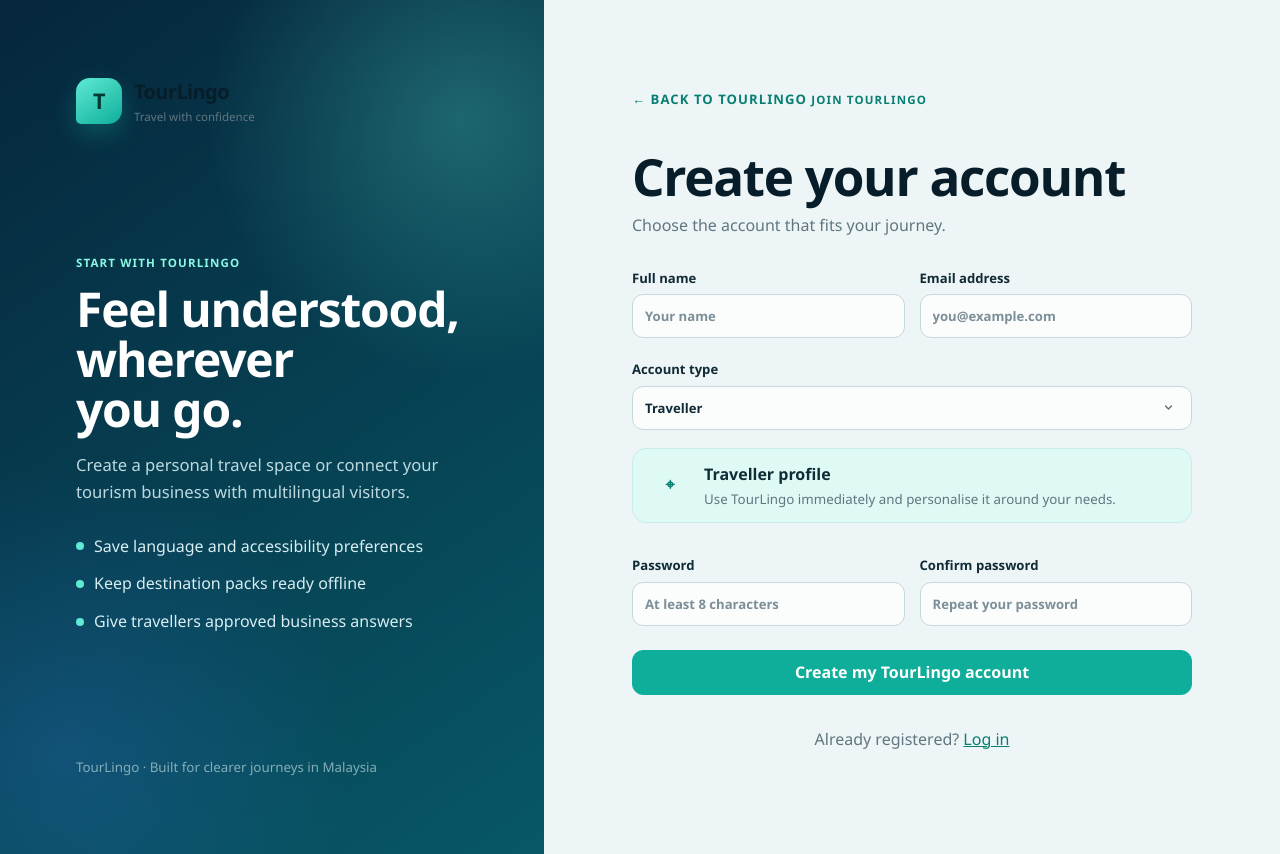
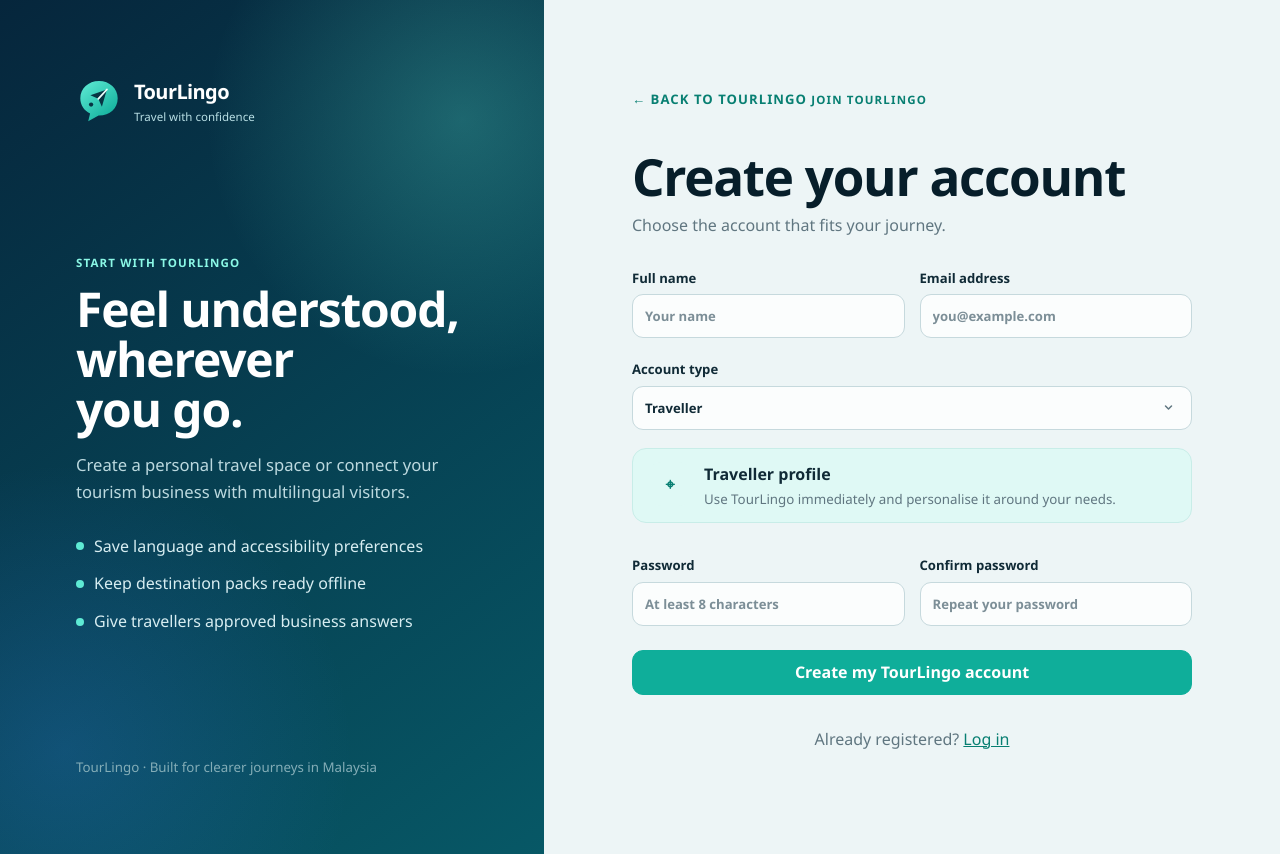
Before and after one commit to csloh-wm23/collab-tourism-platform, a PHP site: page /register.php in a window 1280 px wide. Run offline with PHP 8.4, Linux system fonts and the light colour scheme.

Commit message:
Introduce TourLingo conversation compass logo

```diff
--- a/assets/css/styles.css
+++ b/assets/css/styles.css
@@ -89,9 +89,8 @@ p { margin-top: 0; }
 }
 .brand-mark {
   align-items: center;
-  background: linear-gradient(145deg, var(--brand-bright), var(--brand));
-  border-radius: 14px 14px 14px 5px;
-  box-shadow: 0 10px 24px rgba(15, 174, 154, .3);
+  background: transparent;
+  border-radius: 0;
   color: #053733;
   display: flex;
   flex: 0 0 46px;
@@ -99,6 +98,7 @@ p { margin-top: 0; }
   height: 46px;
   justify-content: center;
 }
+.brand-mark img { display: block; width: 46px; height: 46px; object-fit: contain; }
 .sidebar nav { display: grid; gap: 5px; }
 .nav-label {
   color: #6e9aa6;
@@ -917,6 +917,8 @@ html:not(.dark-mode) .public-topbar .secondary { background: var(--paper); borde
   top: 0;
 }
 .auth-showcase .brand { margin: 0; }
+body .auth-showcase .brand { color: #fff; }
+body .auth-showcase .brand small { color: #b9dfe5; }
 .auth-showcase-copy { max-width: 590px; position: relative; z-index: 2; }
 .auth-showcase-copy h1 { color: #fff; font-size: clamp(3rem, 3.7vw, 4rem); line-height: 1.04; margin: .65rem 0 1.05rem; max-width: 570px; text-wrap: balance; }
 .auth-showcase-copy p { color: #bcd9df; font-size: 1.04rem; line-height: 1.65; margin-bottom: 0; max-width: 540px; }
--- a/business.php
+++ b/business.php
@@ -5,6 +5,7 @@ $slug = trim((string)($_GET['slug'] ?? ''));
 <!doctype html>
 <html lang="en">
 <head>
+    <link rel="icon" href="assets/logo.svg" type="image/svg+xml">
     <meta charset="utf-8">
     <meta name="viewport" content="width=device-width,initial-scale=1">
     <meta name="description" content="Traveller-friendly business information and approved multilingual phrases from TourLingo.">
@@ -14,7 +15,7 @@ $slug = trim((string)($_GET['slug'] ?? ''));
 </head>
 <body class="public-business">
     <header class="public-topbar">
-        <a class="brand public-brand" href="index.php"><span class="brand-mark">T</span><span>TourLingo<small>Travel with confidence</small></span></a>
+        <a class="brand public-brand" href="index.php"><span class="brand-mark"><img src="assets/logo.svg" width="46" height="46" alt=""></span><span>TourLingo<small>Travel with confidence</small></span></a>
         <div class="public-topbar-actions">
             <button id="publicContrastButton" class="icon-button public-contrast-button" type="button" aria-label="Enable dark mode" aria-pressed="false" title="Enable dark mode">☾</button>
             <a class="secondary" href="index.php">Open travel tools</a>
--- a/index.php
+++ b/index.php
@@ -64,6 +64,7 @@ function nav_button(string $page, string $label, string $icon, bool $active = fa
 <!doctype html>
 <html lang="en">
 <head>
+    <link rel="icon" href="assets/logo.svg" type="image/svg+xml">
     <meta charset="utf-8">
     <meta name="viewport" content="width=device-width,initial-scale=1">
     <meta name="description" content="TourLingo makes multilingual travel communication simple, personal and accessible.">
@@ -76,7 +77,7 @@ function nav_button(string $page, string $label, string $icon, bool $active = fa
     <aside class="sidebar" id="mainNavigation" aria-hidden="false">
         <button id="closeMenuButton" class="sidebar-close" type="button" aria-label="Close navigation"><span></span><span></span><span></span></button>
         <a class="brand" href="#<?= $user ? 'home' : 'communication' ?>" aria-label="TourLingo <?= $user ? 'overview' : 'translator' ?>">
-            <span class="brand-mark">T</span>
+            <span class="brand-mark"><img src="assets/logo.svg" width="46" height="46" alt=""></span>
             <span>TourLingo<small>Travel with confidence</small></span>
         </a>
         <nav aria-label="Primary navigation">
--- a/login.php
+++ b/login.php
@@ -60,6 +60,7 @@ if ($_SERVER['REQUEST_METHOD'] === 'POST') {
 <!doctype html>
 <html lang="en">
 <head>
+    <link rel="icon" href="assets/logo.svg" type="image/svg+xml">
     <meta charset="utf-8">
     <meta name="viewport" content="width=device-width,initial-scale=1">
     <meta name="description" content="Sign in to your TourLingo travel communication account.">
@@ -69,7 +70,7 @@ if ($_SERVER['REQUEST_METHOD'] === 'POST') {
 </head>
 <body class="auth-body">
     <aside class="auth-showcase">
-        <a class="brand" href="index.php"><span class="brand-mark">T</span><span>TourLingo<small>Travel with confidence</small></span></a>
+        <a class="brand" href="index.php"><span class="brand-mark"><img src="assets/logo.svg" width="46" height="46" alt=""></span><span>TourLingo<small>Travel with confidence</small></span></a>
         <div class="auth-showcase-copy">
             <span class="eyebrow light-eyebrow">Welcome back</span>
             <h1>Your journey speaks every language.</h1>
--- a/register.php
+++ b/register.php
@@ -70,6 +70,7 @@ if ($_SERVER['REQUEST_METHOD'] === 'POST') {
 <!doctype html>
 <html lang="en">
 <head>
+    <link rel="icon" href="assets/logo.svg" type="image/svg+xml">
     <meta charset="utf-8">
     <meta name="viewport" content="width=device-width,initial-scale=1">
     <meta name="description" content="Create a TourLingo tourist or tourism business account.">
@@ -79,7 +80,7 @@ if ($_SERVER['REQUEST_METHOD'] === 'POST') {
 </head>
 <body class="auth-body">
     <aside class="auth-showcase">
-        <a class="brand" href="index.php"><span class="brand-mark">T</span><span>TourLingo<small>Travel with confidence</small></span></a>
+        <a class="brand" href="index.php"><span class="brand-mark"><img src="assets/logo.svg" width="46" height="46" alt=""></span><span>TourLingo<small>Travel with confidence</small></span></a>
         <div class="auth-showcase-copy">
             <span class="eyebrow light-eyebrow">Start with TourLingo</span>
             <h1>Feel understood, wherever you go.</h1>
```
Also changed, not shown: assets/logo.svg (added).
